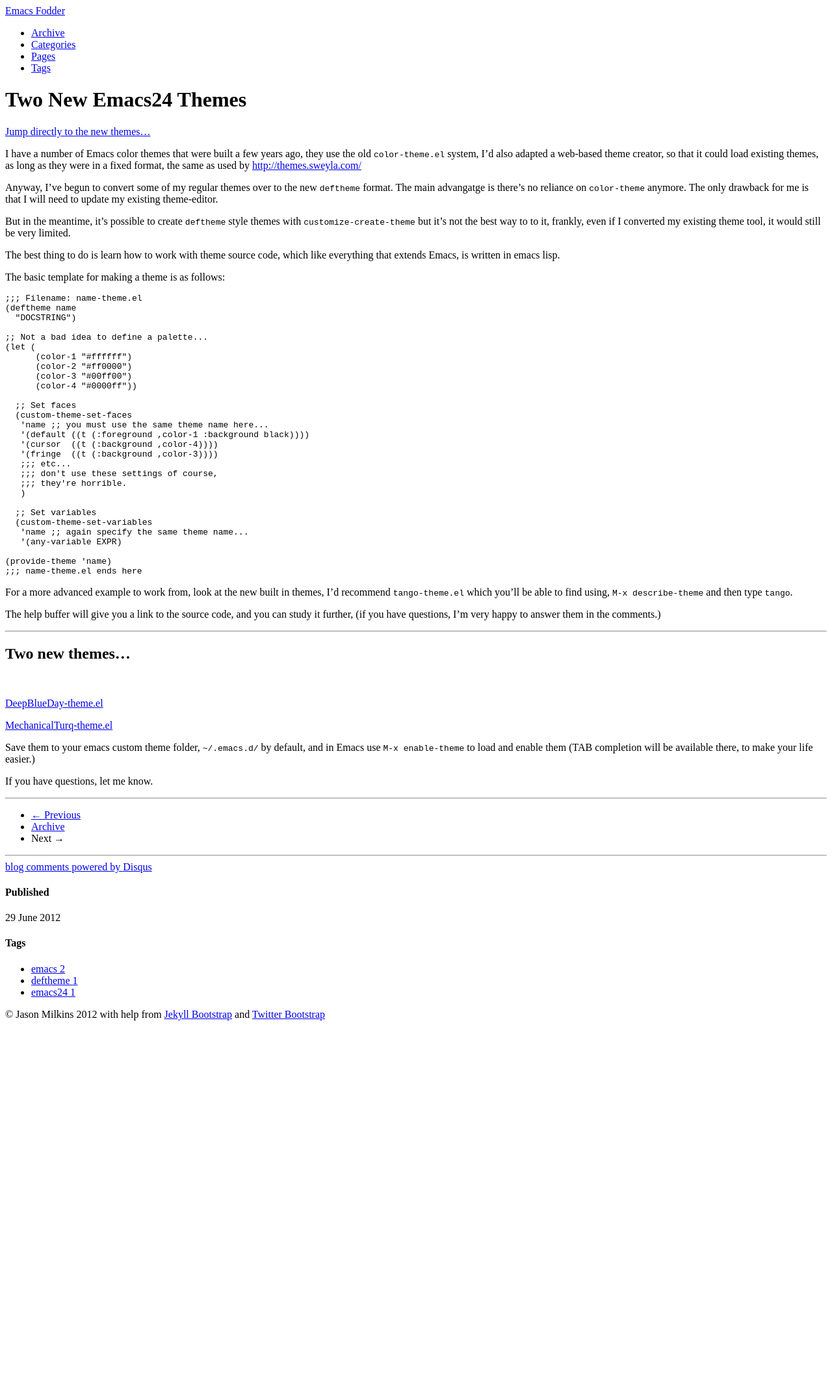
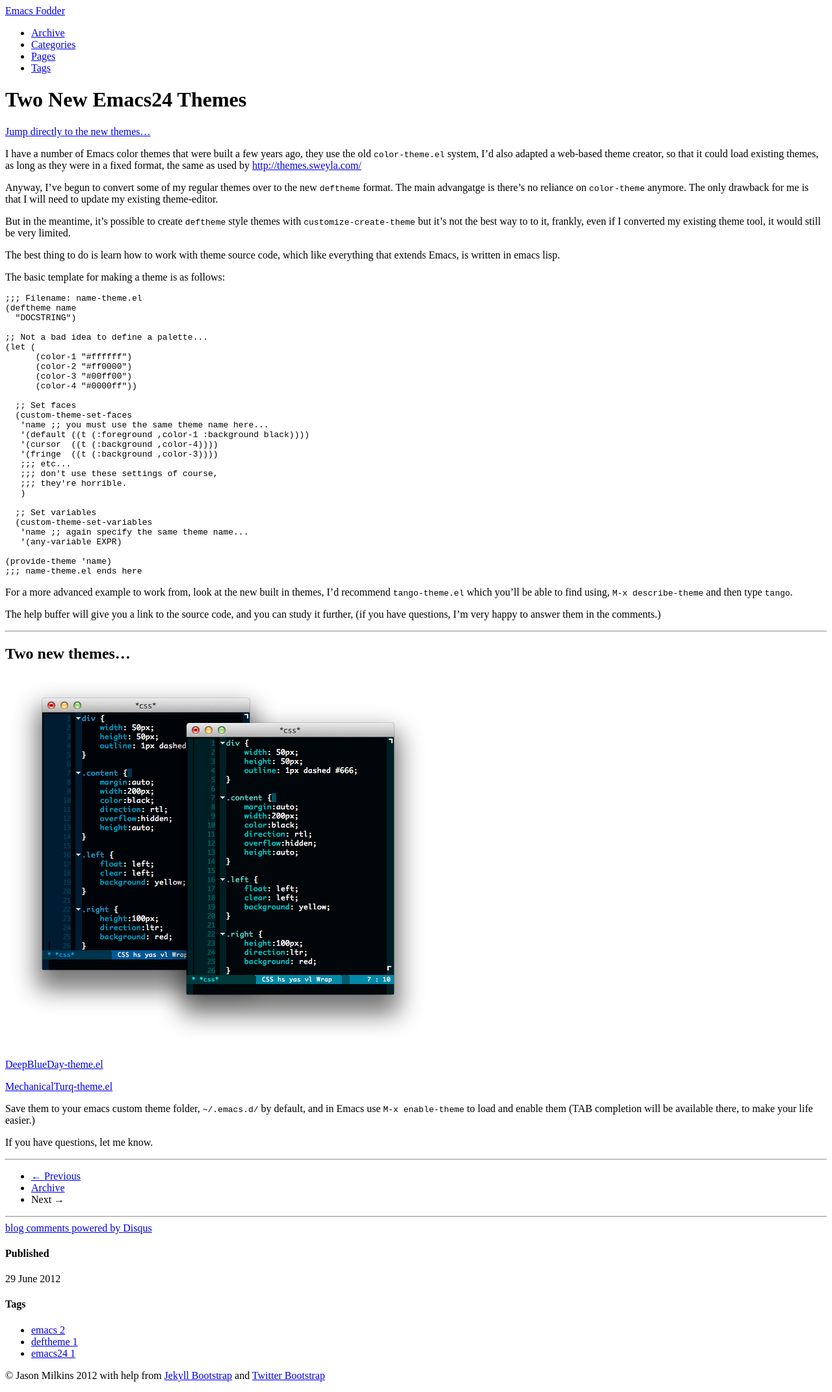
Before and after one commit to jasonm23/OldEmacsFodder, a Jekyll site: the page built from _posts/2012-06-29-two-new-emacs24-themes.md, in a window 1280 px wide. Shown: the whole page at 65% size. Built offline with Jekyll 4.4.1, drawn with Linux system fonts in a browser that asks for light colours; comment, search, counter and statistics services are not loaded; before the commit the page ends 1587 px from its top, so only the background shows below that.

Commit message:
moved assets to valid location (2)

```diff
--- a/_posts/2012-06-29-two-new-emacs24-themes.md
+++ b/_posts/2012-06-29-two-new-emacs24-themes.md
@@ -59,11 +59,11 @@ The help buffer will give you a link to the source code, and you can study it fu
 
 ## Two new themes...
 
-![]({{ ASSET_PATH }}/emacs24.themes.vol1.png)
+![]({{ ASSET_PATH }}emacs24.themes.vol1.png)
 
-<p class=""><a href="{{ ASSET_PATH }}/DeepBlueDay-theme.el" class="btn btn-primary btn-large">DeepBlueDay-theme.el</a></p>
+<p class=""><a href="{{ ASSET_PATH }}DeepBlueDay-theme.el" class="btn btn-primary btn-large">DeepBlueDay-theme.el</a></p>
 
-<p class=""><a href="{{ ASSET_PATH }}/MechanicalTurq-theme.el" class="btn btn-primary btn-large">MechanicalTurq-theme.el</a></p>
+<p class=""><a href="{{ ASSET_PATH }}MechanicalTurq-theme.el" class="btn btn-primary btn-large">MechanicalTurq-theme.el</a></p>
 
 Save them to your emacs custom theme folder, `~/.emacs.d/` by default, and in Emacs use `M-x enable-theme` to load and enable them (TAB completion will be available there, to make your life easier.)
 
```
Also changed, not shown: assets/themes/DeepBlueDay.png (renamed from assets/themes/twitter/DeepBlueDay.png), assets/themes/MechanicalTurq.png (renamed from assets/themes/twitter/MechanicalTurq.png), assets/themes/emacs24.themes.vol1.png (renamed from assets/themes/twitter/emacs24.themes.vol1.png), 4 other files.
